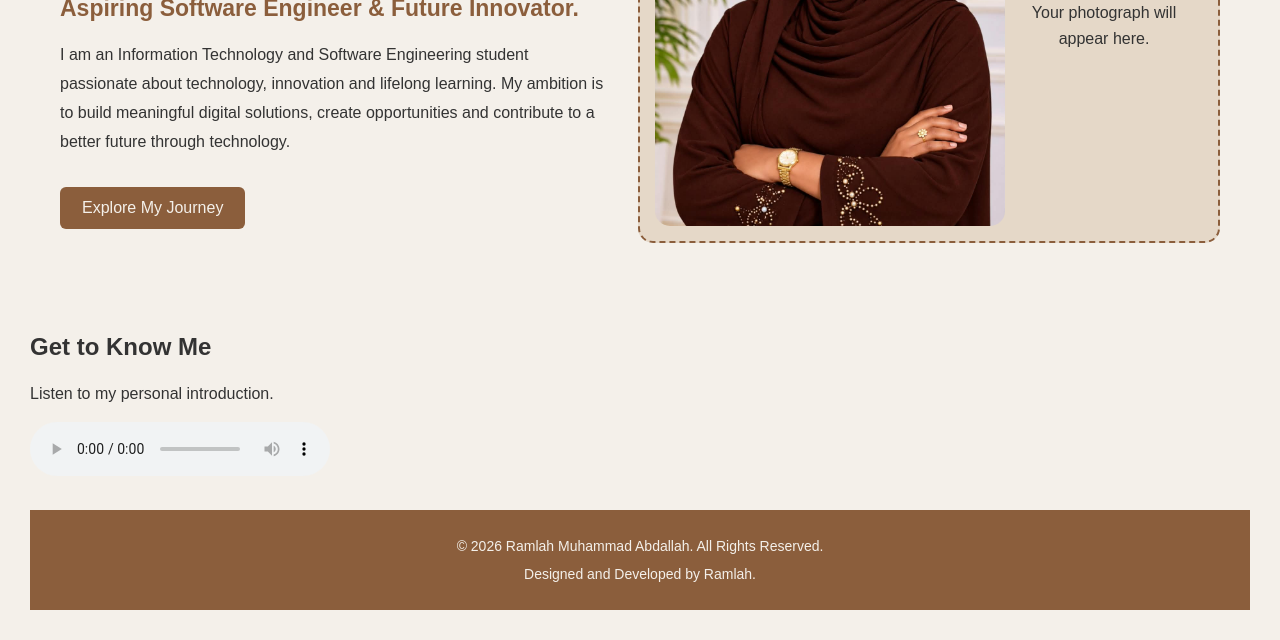
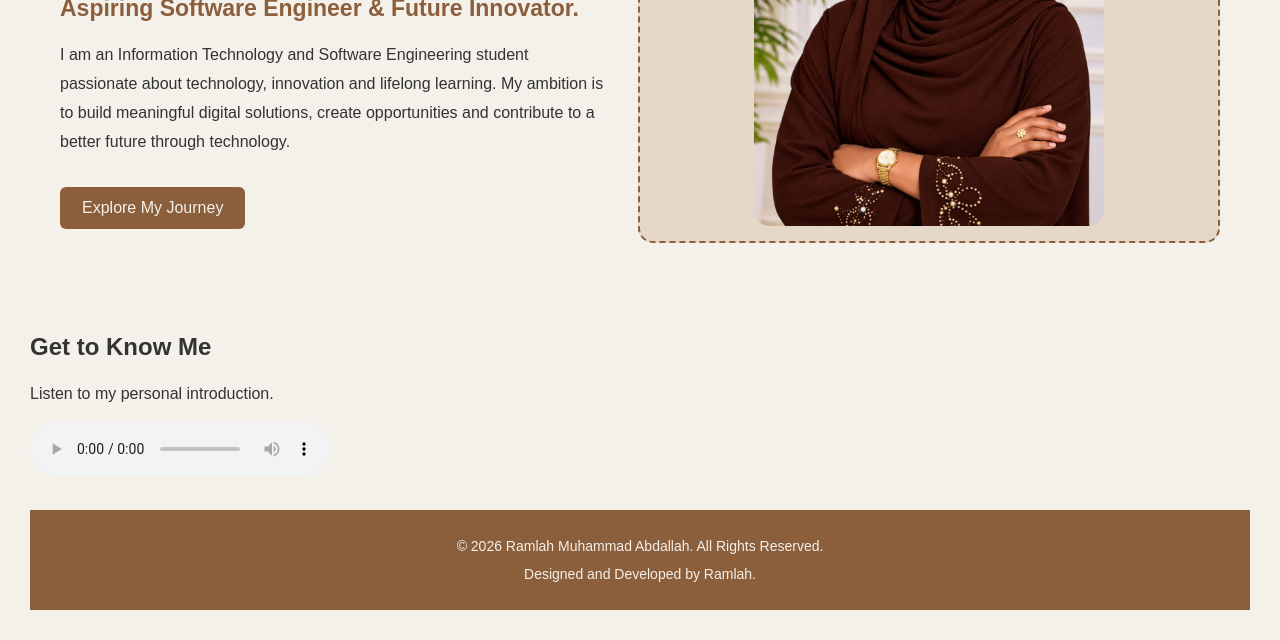
Before and after one commit to Ramlatou-067/ramlah-portfolio-, a plain HTML site: page index.html in a window 1280 px wide. Shown: the part 349-989 px from the top of the page. Drawn offline with Linux system fonts and the light colour scheme.

Commit message:
Add files via upload

```diff
--- a/index.html
+++ b/index.html
@@ -45,7 +45,7 @@
 
         <div class="hero-image">
           <img src="ramlah.jpg" alt="Portrait of Ramlah Muhammad Abdallah" class="profile-image">
-            <p>Your photograph will appear here.</p>
+
         </div>
 
     </section>
```
